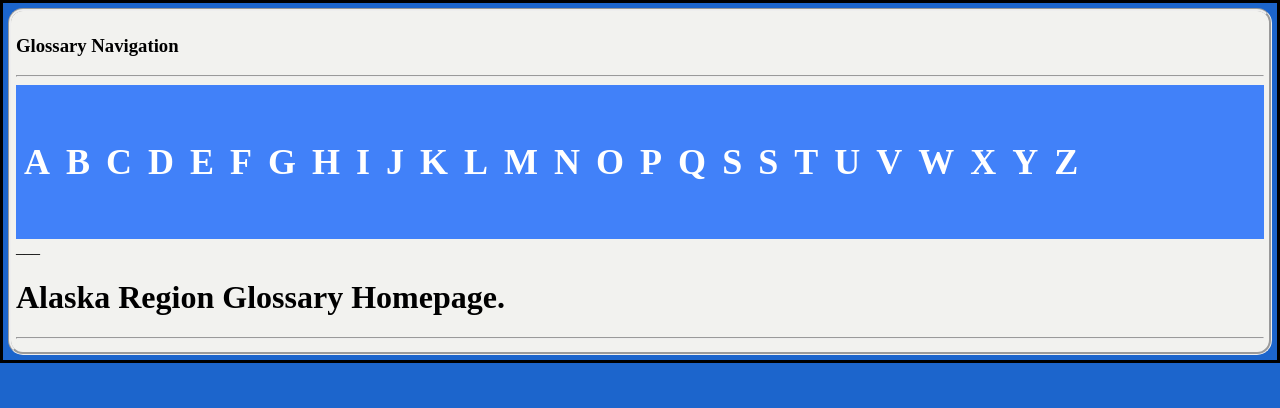
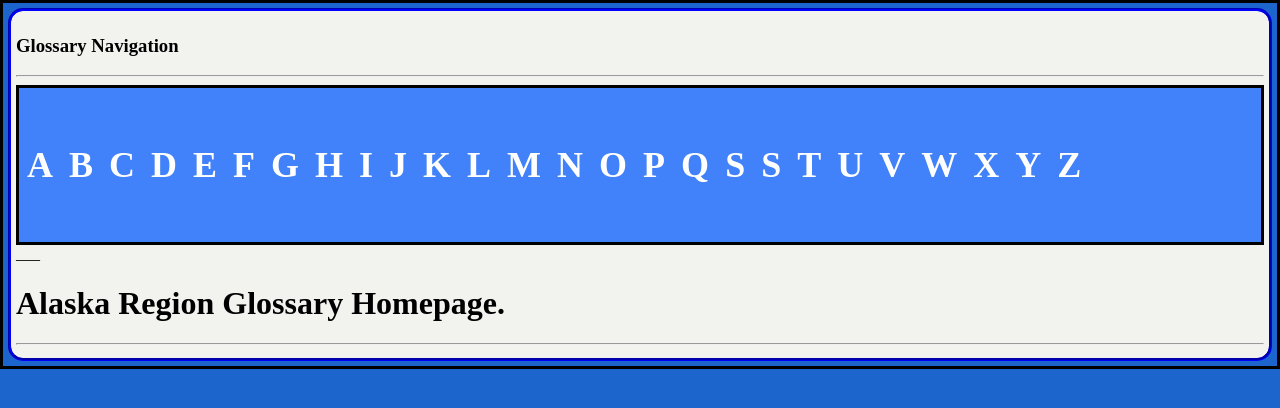
Before and after one commit to ThePanamalien/TestOne, a Jekyll site: the page built from index.md, in a window 1280 px wide. Shown: the top 408 px of the page. Built offline with Jekyll 4.4.1, drawn with Linux system fonts in a browser that asks for light colours.

Commit message:
Update glossaryPage.html

```diff
--- a/_layouts/glossaryPage.html
+++ b/_layouts/glossaryPage.html
@@ -11,6 +11,9 @@ ul {
   padding: 0;
   overflow: hidden;
   background-color: #4181f9;
+   border-style: solid;
+    border-color: black;
+
 }
 
 li {
@@ -31,17 +34,21 @@ li a:hover {
   background-color: #ffe400;
   font-weight:bolder;
   color: black;
+   border-style: dotted;
+    border-color: red;
 }
 
        html{
     background-color: #1c65cc;
     border-style: solid;
+    border-color: black;
     height:auto;
       }
 
       body{
        background-color: #f2f2ef;
          border-style: groove;
+        border-color: blue;
         border-radius: 15px;
            height:auto;
         margin:5px;
```
